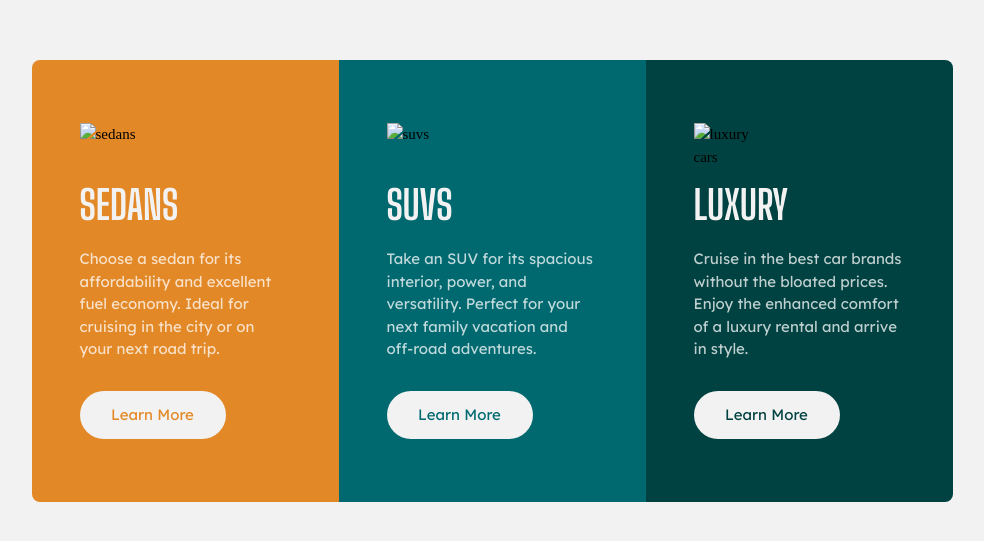
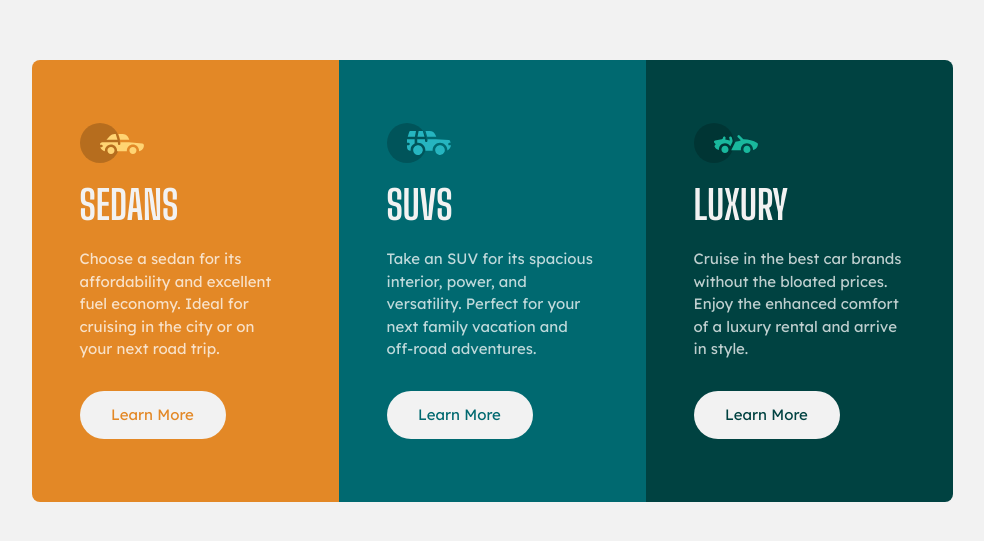
Before and after one commit to designver/3-column-preview-card-component, a plain HTML site: page index.html in a window 1280 px wide. Shown: the part 119-660 px from the top of the page, without its empty margins (148-1132 px from the left). Drawn offline with Linux system fonts and the light colour scheme; the site is published under a folder, as on GitHub Pages, so addresses that start at the root find nothing.

Commit message:
Update index.html

```diff
--- a/index.html
+++ b/index.html
@@ -22,7 +22,7 @@
   <body>
     <main>
       <article class="sedans">
-        <img src="/images/icon-sedans.svg" alt="sedans" />
+        <img src="./images/icon-sedans.svg" alt="sedans" />
         <h2>Sedans</h2>
         <p>
           Choose a sedan for its affordability and excellent fuel economy. Ideal for cruising in the city or on your
@@ -32,7 +32,7 @@
       </article>
 
       <article class="suvs">
-        <img src="/images/icon-suvs.svg" alt="suvs"/>
+        <img src="./images/icon-suvs.svg" alt="suvs"/>
         <h2>SUVs</h2>
         <p>
           Take an SUV for its spacious interior, power, and versatility. Perfect for your next family vacation and
@@ -42,7 +42,7 @@
       </article>
 
       <article class="luxury">
-        <img src="/images/icon-luxury.svg" alt="luxury cars" />
+        <img src="./images/icon-luxury.svg" alt="luxury cars" />
         <h2>Luxury</h2>
         <p>
           Cruise in the best car brands without the bloated prices. Enjoy the enhanced comfort of a luxury rental and
```
